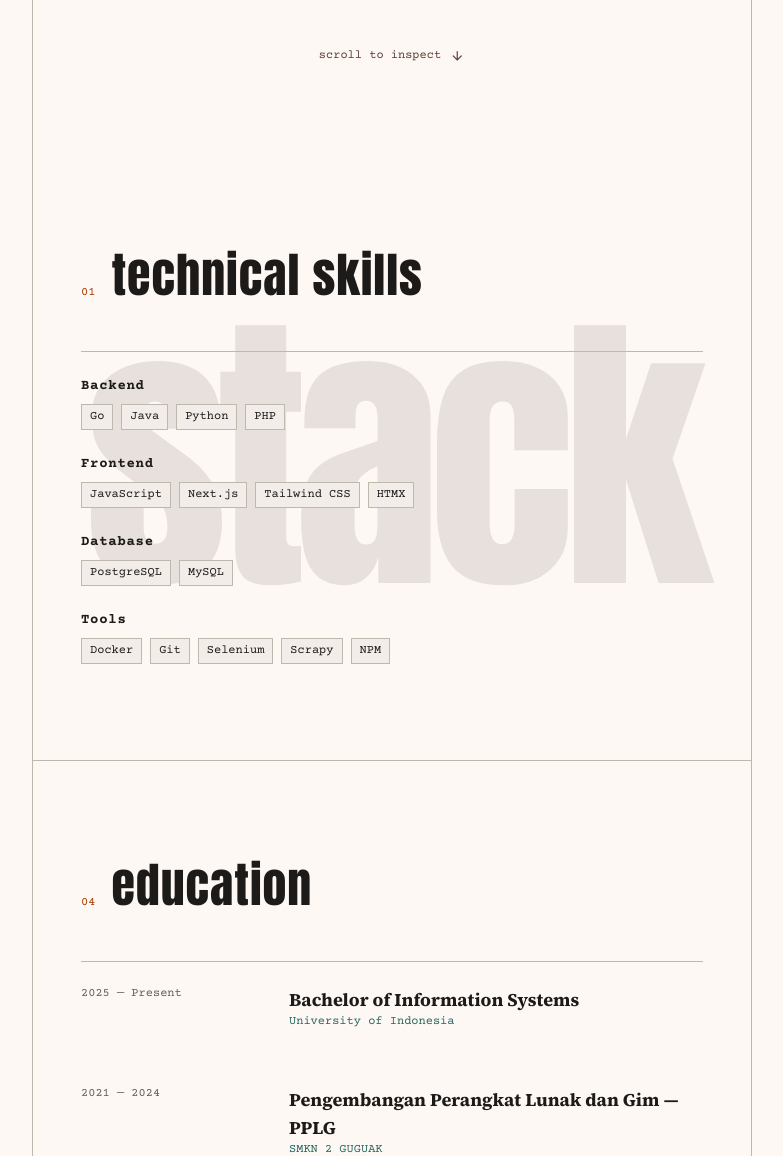
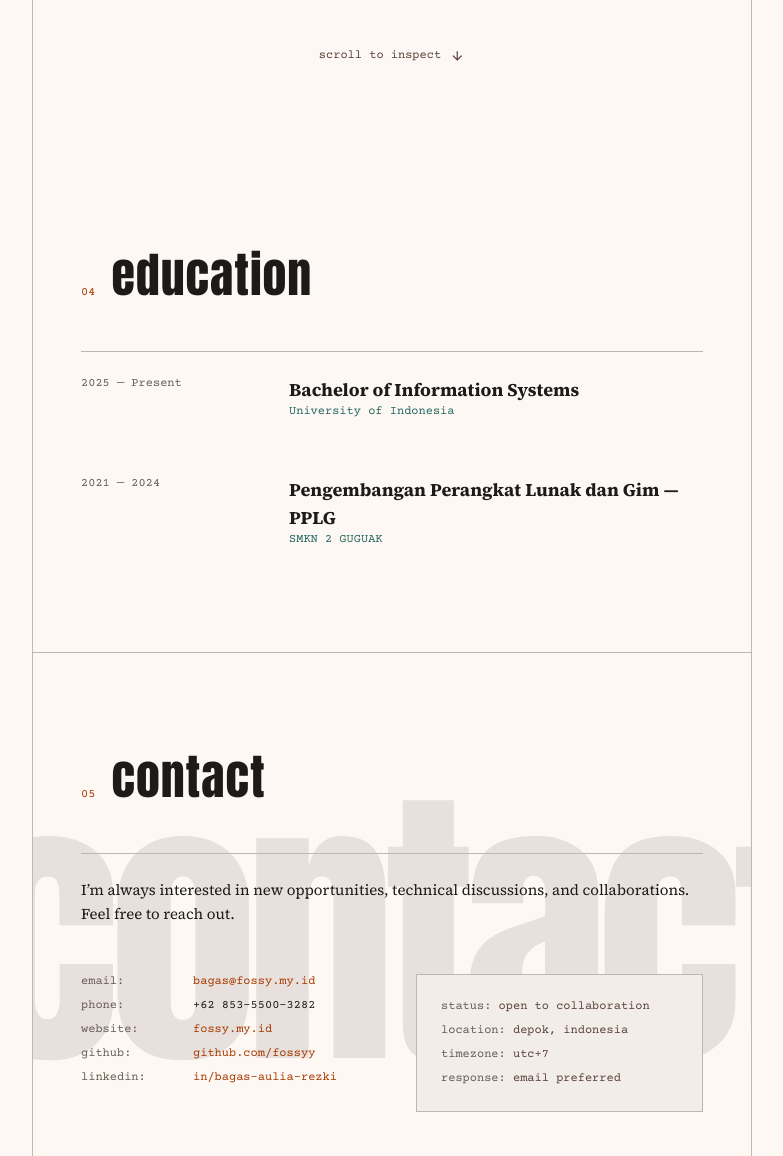
Before and after one commit to fossyy/myportofolio, a Django app: page / in a window 1280 px wide. Shown: the part 815-1971 px from the top of the page, without its empty margins (248-1031 px from the left). Run offline with Django 5.2, Linux system fonts and the light colour scheme.

Commit message:
feat: manage technical skills through admin and dedicated page

```diff
--- a/main/urls.py
+++ b/main/urls.py
@@ -1,6 +1,6 @@
 from django.urls import path
 
-from main.views import show_main, show_experience, show_projects
+from main.views import show_main, show_experience, show_projects, show_skills
 
 app_name = "main"
 
@@ -8,4 +8,5 @@ urlpatterns = [
     path("", show_main, name="show_main"),
     path("experience/", show_experience, name="show_experience"),
     path("projects/", show_projects, name="show_projects"),
+    path("skills/", show_skills, name="show_skills"),
 ]
--- a/main/views.py
+++ b/main/views.py
@@ -1,6 +1,6 @@
 from django.shortcuts import render
 
-from main.models import Experience, Project
+from main.models import Experience, Project, Skill
 
 PORTFOLIO_PROFILE = {
     "name": "Bagas Aulia Rezki",
@@ -38,3 +38,10 @@ def show_projects(request):
         "project_list": Project.objects.all(),
     }
     return render(request, "projects.html", context)
+
+
+def show_skills(request):
+    return render(request, "skills.html", {
+        "profile": PORTFOLIO_PROFILE,
+        "skill_list": Skill.objects.all(),
+    })
--- a/templates/components/navbar.html
+++ b/templates/components/navbar.html
@@ -1,7 +1,7 @@
 <nav class="site-nav" aria-label="Primary navigation">
     <div class="site-nav__links">
         <a class="site-nav__brand" href="{% url 'main:show_main' %}">BAGAS</a>
-        <a class="site-nav__link" href="{% url 'main:show_main' %}#skills">skills</a>
+        <a class="site-nav__link" href="{% url 'main:show_skills' %}">skills</a>
         <a class="site-nav__link" href="{% url 'main:show_experience' %}">experience</a>
         <a class="site-nav__link" href="{% url 'main:show_projects' %}">projects</a>
         <a class="site-nav__link" href="{% url 'main:show_main' %}#education">education</a>
--- a/templates/components/skills.html
+++ b/templates/components/skills.html
@@ -1,51 +1,24 @@
 <section class="portfolio-section skills-section" id="skills">
     <div class="section-watermark" aria-hidden="true">stack</div>
-
     <div class="section-heading">
         <span class="section-number">01</span>
         <h2 class="section-title">technical skills</h2>
     </div>
-
     <div class="section-content">
         <div class="skills-groups">
-            <div class="skills-group">
-                <h3 class="skills-group__title">Backend</h3>
-                <div class="tag-list">
-                    <span class="tech-tag">Go</span>
-                    <span class="tech-tag">Java</span>
-                    <span class="tech-tag">Python</span>
-                    <span class="tech-tag">PHP</span>
+            {% regroup skill_list by category as skill_groups %}
+            {% for group in skill_groups %}
+                <div class="skills-group">
+                    <h3 class="skills-group__title">{{ group.grouper }}</h3>
+                    <div class="tag-list">
+                        {% for skill in group.list %}
+                            <span class="tech-tag">{{ skill.name }}</span>
+                        {% endfor %}
+                    </div>
                 </div>
-            </div>
-
-            <div class="skills-group">
-                <h3 class="skills-group__title">Frontend</h3>
-                <div class="tag-list">
-                    <span class="tech-tag">JavaScript</span>
-                    <span class="tech-tag">Next.js</span>
-                    <span class="tech-tag">Tailwind CSS</span>
-                    <span class="tech-tag">HTMX</span>
-                </div>
-            </div>
-
-            <div class="skills-group">
-                <h3 class="skills-group__title">Database</h3>
-                <div class="tag-list">
-                    <span class="tech-tag">PostgreSQL</span>
-                    <span class="tech-tag">MySQL</span>
-                </div>
-            </div>
-
-            <div class="skills-group">
-                <h3 class="skills-group__title">Tools</h3>
-                <div class="tag-list">
-                    <span class="tech-tag">Docker</span>
-                    <span class="tech-tag">Git</span>
-                    <span class="tech-tag">Selenium</span>
-                    <span class="tech-tag">Scrapy</span>
-                    <span class="tech-tag">NPM</span>
-                </div>
-            </div>
+            {% empty %}
+                <p class="record__description">No skills have been added yet.</p>
+            {% endfor %}
         </div>
     </div>
 </section>
--- a/templates/index.html
+++ b/templates/index.html
@@ -6,8 +6,6 @@
     <main class="page-shell" id="home">
         {% include "components/hero.html" %}
 
-        {% include "components/skills.html" %}
-
         {% include "components/education.html" %}
 
         {% include "components/contact.html" %}
```
Also changed, not shown: main/admin.py (+8 -1 lines), main/models.py (+12 -0 lines), main/test_sections.py (added, +41 -0 lines), templates/skills.html (added, +11 -0 lines), README.md, main/migrations/0004_skill.py (added).
